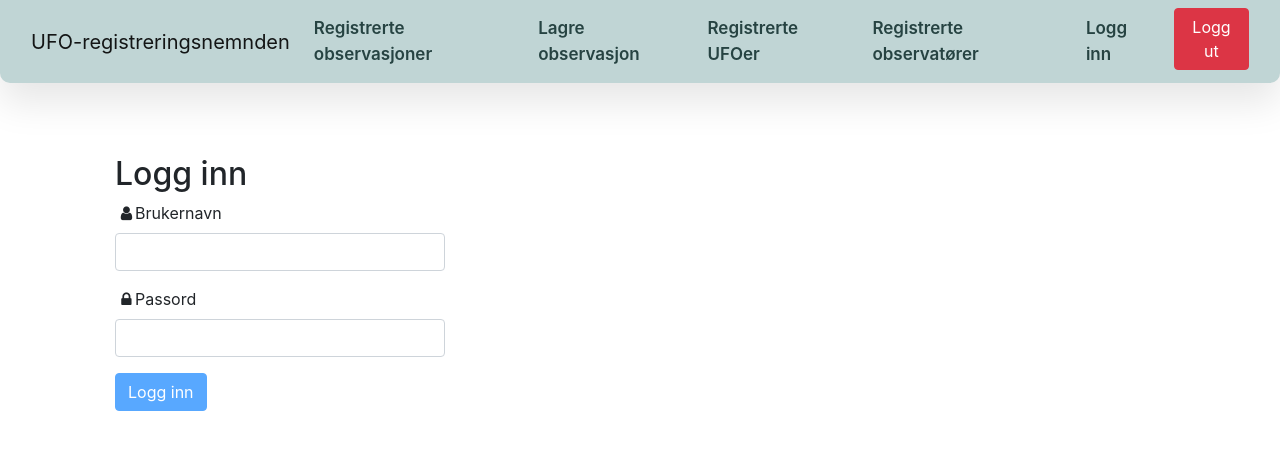
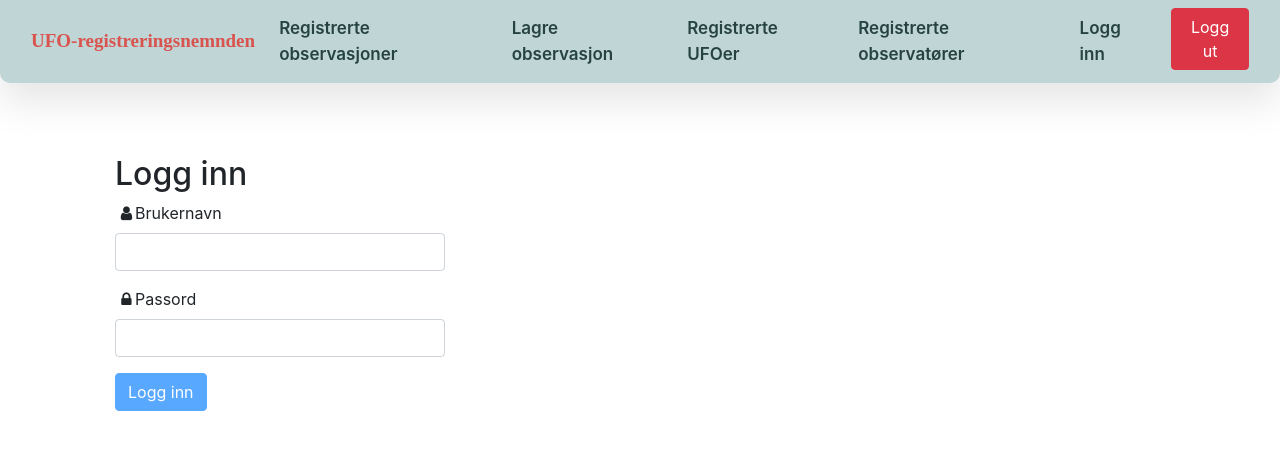
Before and after one commit to s311709/UFOAppAngular, an Angular app in the folder UFOAppAngular/ClientApp/: page /logg-inn in a window 1280 px wide. Shown: the top 450 px of the page. Built offline with nearby package versions, Linux system fonts and the light colour scheme.

Commit message:
endrer fargen og  font-family på innloggingssiden

```diff
--- a/UFOAppAngular/ClientApp/src/app/nav-meny/nav-meny.component.css
+++ b/UFOAppAngular/ClientApp/src/app/nav-meny/nav-meny.component.css
@@ -2,6 +2,12 @@
     box-shadow: 0 19px 38px rgba(0, 0, 0, 0.10);
     border-bottom-left-radius: 10px;
     border-bottom-right-radius: 10px;
+}
+.navbar-brand {
+    font-family: cursive;
+    font-size: 19px;
+    font-weight: 700;
+    color: #d9534f;
 }
 .nav-item .active {
     margin-right: 20px;
--- a/UFOAppAngular/ClientApp/src/styles.css
+++ b/UFOAppAngular/ClientApp/src/styles.css
@@ -1,6 +1,7 @@
 /* You can add global styles to this file, and also import other style files */
 
 /* Provide sufficient contrast against white background */
+
 a {
   color: #0366d6;
 }
```
Also changed, not shown: UFOAppAngular/ClientApp/src/app/nav-meny/nav-meny.component.html (indentation only), 2 other files (tests, documents, lock files or other folders).
